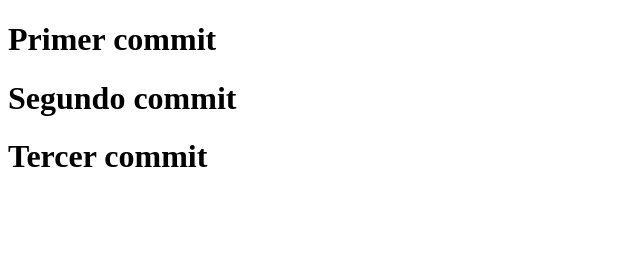
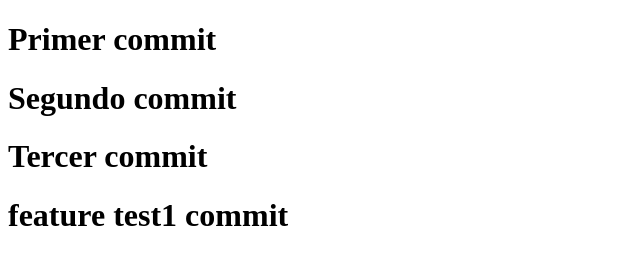
Before and after one commit to cjbellotti/test-jenkins, a plain HTML site: page index.html in a window 1280 px wide. Shown: the whole page, without its empty margins (0-640 px from the left). Drawn offline with Linux system fonts and the light colour scheme.

Commit message:
Test1 commit

```diff
--- a/index.html
+++ b/index.html
@@ -10,5 +10,6 @@
     <h1>Primer commit</h1>
     <h1>Segundo commit</h1>
     <h1>Tercer commit</h1>
+    <h1>feature test1 commit</h1>
 </body>
 </html>
```
